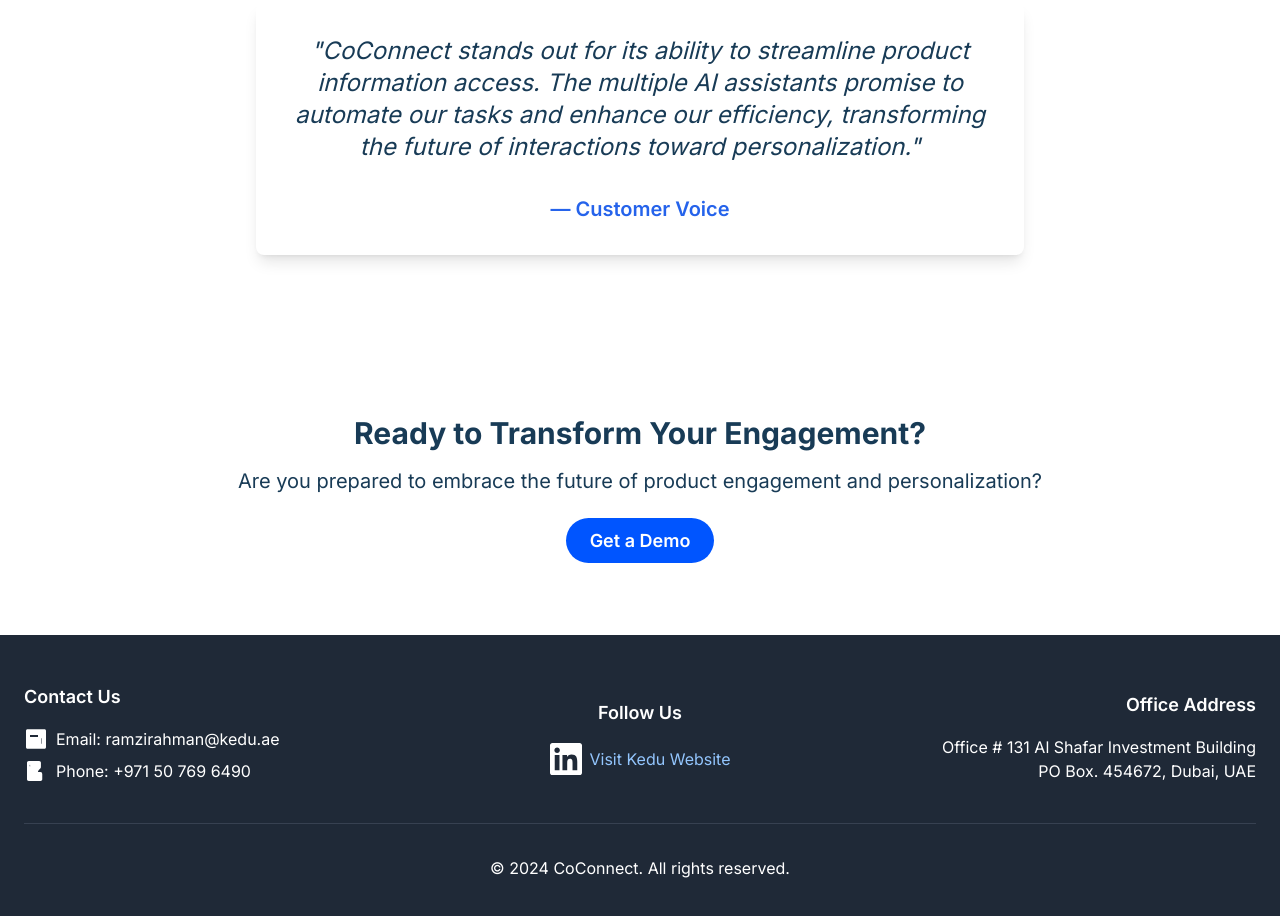
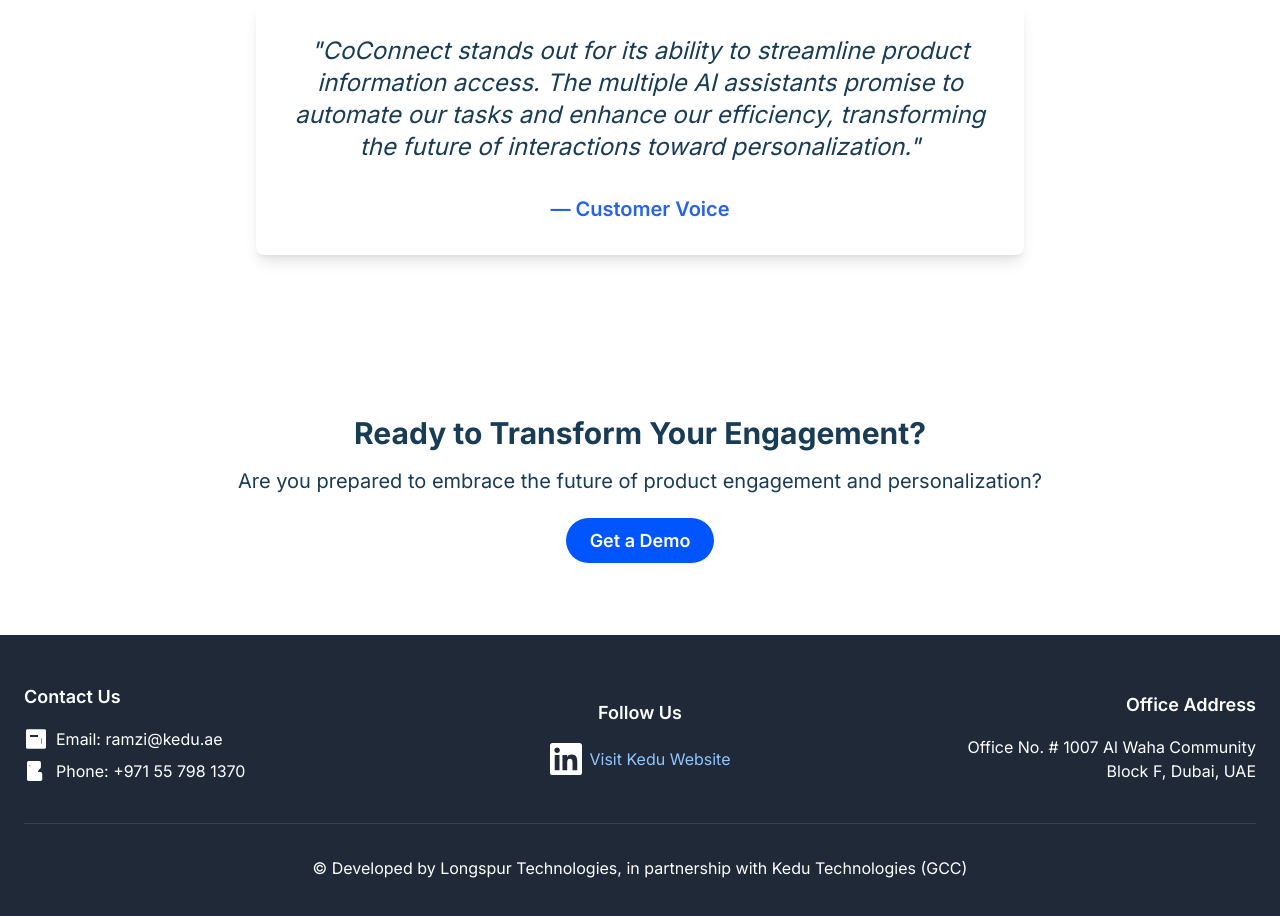
Before and after one commit to Suhailklive/coconnect_website, a plain HTML site: page index.html in a window 1280 px wide. Shown: the part 2413-3329 px from the top of the page. Drawn offline with nearby package versions, Linux system fonts and the light colour scheme.

Commit message:
Updated Address in index.html page

```diff
--- a/index.html
+++ b/index.html
@@ -77,7 +77,7 @@
                 </a>
                 <div class="flex items-center w-full sm:w-auto justify-between sm:justify-end">
                     <a href="#" class="text-2xl font-bold text-blue-600 mr-4 sm:mr-6">CoConnect</a>
-                    <a href="https://calendly.com/suhailklive/product-demo" class="btn-primary text-sm sm:text-base" target="_blank">Get a Demo</a>
+                    <a href="https://calendly.com/engineering-kedu/coconnect-demo " class="btn-primary text-sm sm:text-base" target="_blank">Get a Demo</a>
                 </div>
             </div>
         </nav>
@@ -94,7 +94,7 @@
                         <span class="hero-title font-bold block">Personalized AI Sales Engineer</span>
                     </h1>
                     <p class="text-xl mb-8">Providing Real-Time Product Information and AI Automations</p>
-                    <a href="https://calendly.com/suhailklive/product-demo" class="btn-primary bg-white text-blue-600 hover:bg-gray-100" target="_blank">Get a Demo</a>
+                    <a href="https://calendly.com/engineering-kedu/coconnect-demo " class="btn-primary bg-white text-blue-600 hover:bg-gray-100" target="_blank">Get a Demo</a>
                 </div>
                 <div class="lg:w-6/12 flex justify-center items-center lg:ml-8">
                     <img src="images/gif1.gif" alt="CoConnect Platform" class="hero-image rounded-lg shadow-2xl">
@@ -177,7 +177,7 @@
             <div class="container mx-auto px-6 text-center">
                 <h2 class="text-3xl font-bold mb-4">Ready to Transform Your Engagement?</h2>
                 <p class="text-xl mb-8">Are you prepared to embrace the future of product engagement and personalization?</p>
-                <a href="https://calendly.com/suhailklive/product-demo" class="btn-primary text-lg" target="_blank">Get a Demo</a>
+                <a href="https://calendly.com/engineering-kedu/coconnect-demo " class="btn-primary text-lg" target="_blank">Get a Demo</a>
             </div>
         </section>
     </main>
@@ -191,13 +191,13 @@
                         <svg class="w-6 h-6 mr-2" fill="currentColor" viewBox="0 0 24 24">
                             <path d="M3.5 2.25C2.675 2.25 2 2.925 2 3.75v16.5C2 21.075 2.675 21.75 3.5 21.75h17c.825 0 1.5-.675 1.5-1.5V3.75c0-.825-.675-1.5-1.5-1.5h-17zm10.5 7.75h-8V8h8v2zM14 11H7v1h7v-1zm6.5 5.75h-3v-5.5H18v5.5z"/>
                         </svg>
-                        <p>Email: <a href="mailto:ramzirahman@kedu.ae" class="hover:text-blue-300">ramzirahman@kedu.ae</a></p>
+                        <p>Email: <a href="mailto:ramzirahman@kedu.ae" class="hover:text-blue-300">ramzi@kedu.ae</a></p>
                     </div>
                     <div class="flex items-center mb-2">
                         <svg class="w-6 h-6 mr-2" fill="currentColor" viewBox="0 0 24 24">
                             <path d="M6.62 10.79C7.06 12.73 8.5 14.17 10.44 14.61l1.11.2a2.01 2.01 0 01.33 0h.01a2 2 0 001.99-1.66c.2-.98.96-2.23 1.7-2.89.68-.63 1.34-1.29 1.34-2.22V3.75c0-.96-.78-1.75-1.75-1.75H4.75C3.78 2 3 2.78 3 3.75V20.25c0 .96.78 1.75 1.75 1.75H16.5c.96 0 1.75-.78 1.75-1.75V15a2 2 0 00-1.75-1.99H12c-2.5 0-4.39-1.92-4.39-4.32V9.11c0-1.02-.78-1.89-1.88-1.89h-.11V6.61C5.61 6.22 6 5.95 6 5.56v-.11z"/>
                         </svg>
-                        <p>Phone: +971 50 769 6490</p>
+                        <p>Phone: +971 55 798 1370</p>
                     </div>
                 </div>
 
@@ -215,15 +215,12 @@
 
                 <div class="w-full sm:w-1/3 text-left sm:text-right mt-6 sm:mt-0">
                     <h3 class="text-lg font-semibold mb-4">Office Address</h3>
-                    <p>Office # 131 Al Shafar Investment Building</p>
-                    <p>PO Box. 454672, Dubai, UAE</p>
+                    <p>Office No. # 1007 Al Waha Community</p>
+                    <p>Block F, Dubai, UAE</p>
                 </div>
             </div>
 
             <div class="mt-8 border-t border-gray-700 pt-8 text-center">
-                <p>&copy; 2024 CoConnect. All rights reserved.</p>
+                <p>&copy; Developed by Longspur Technologies, in partnership with Kedu Technologies (GCC)</p>
             </div>
         </div>
-    </footer>
-</body>
-</html>
```
